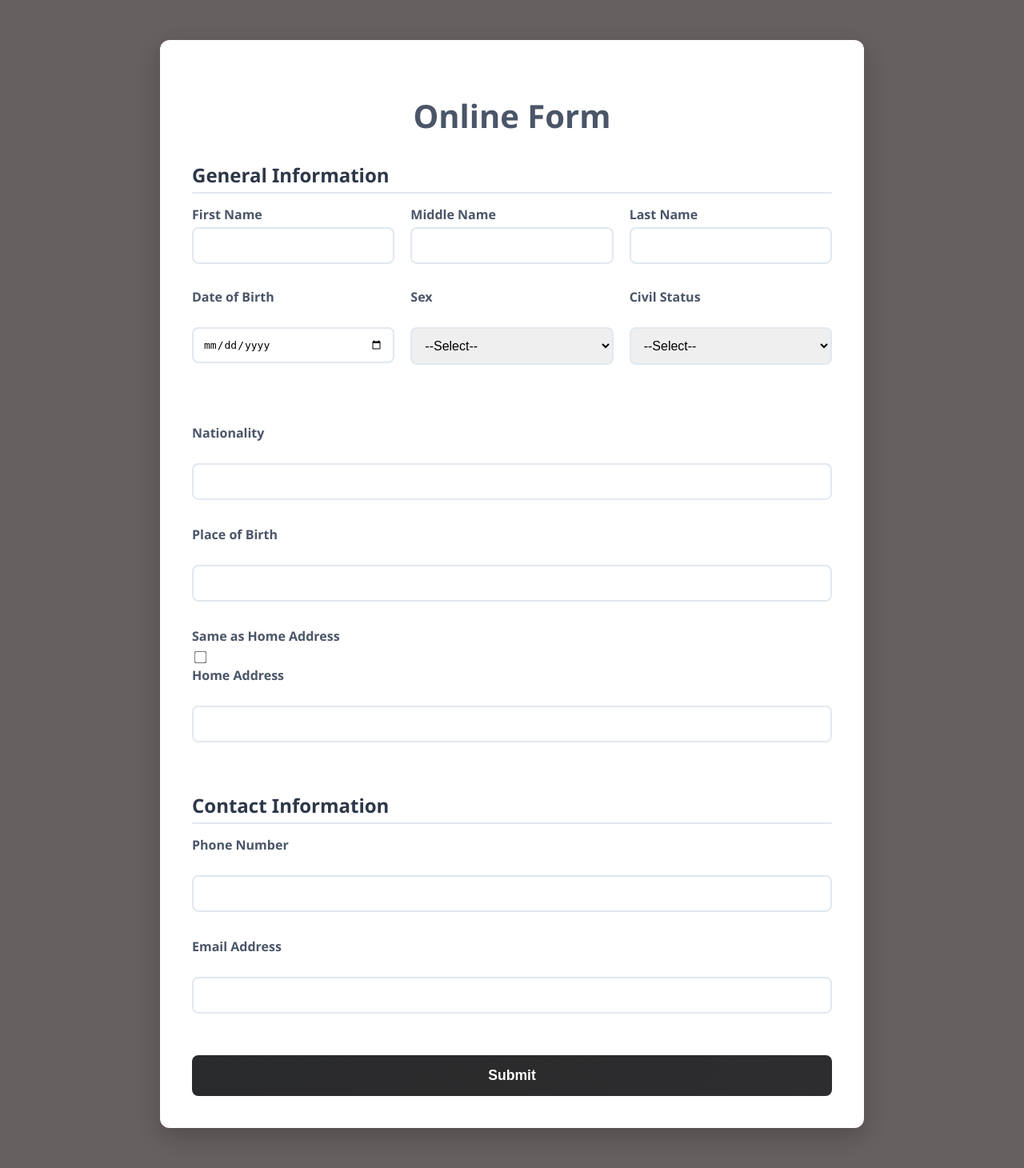
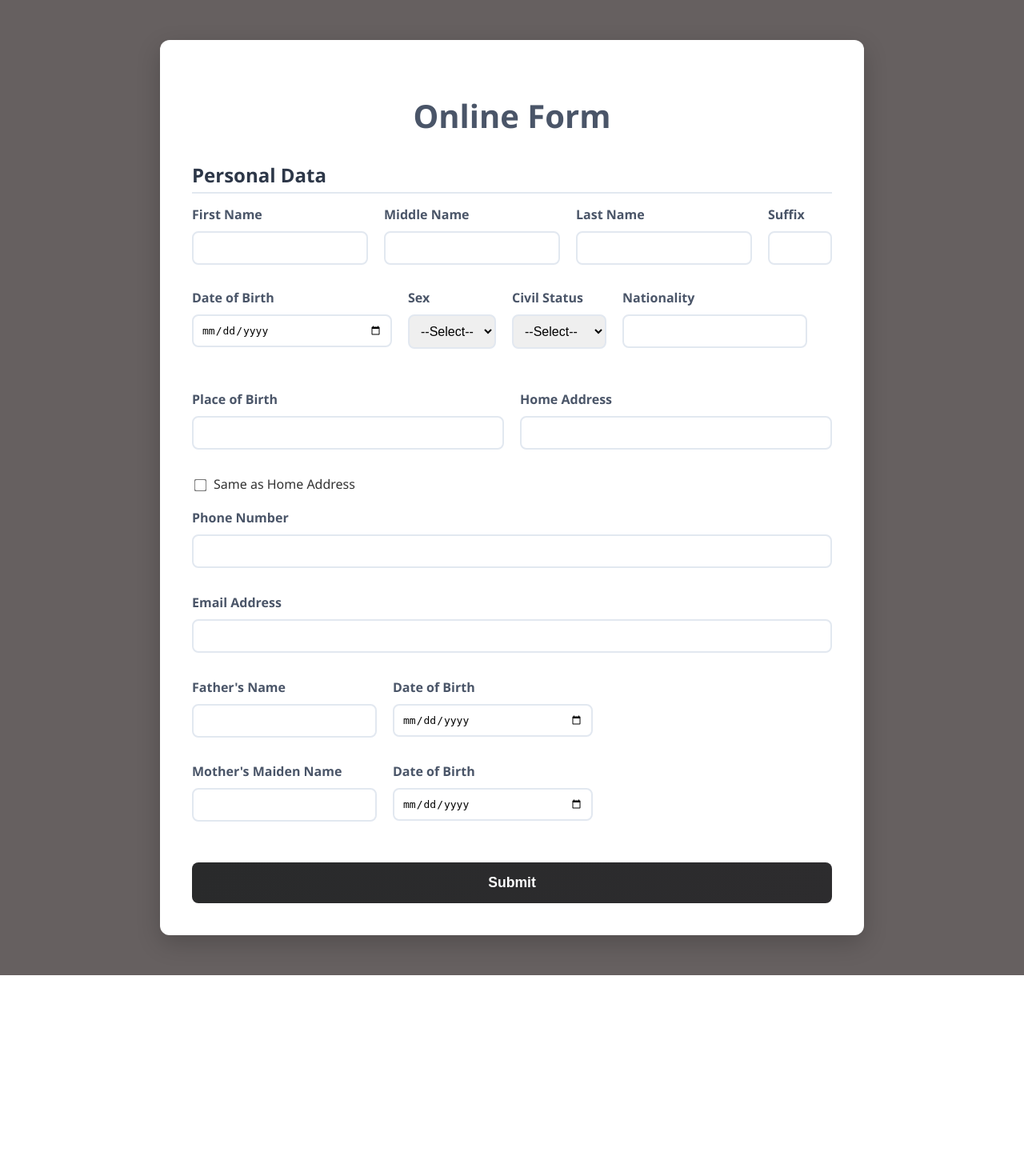
Before and after one commit to sabonhumot/OnlineFormConversion, a PHP site: page / in a window 1280 px wide. Shown: the whole page at 80% size. After the commit the page ends 1219 px from the top, so only its background shows below. Run offline with PHP 8.4, Linux system fonts and the light colour scheme.

Commit message:
lacking other fields

```diff
--- a/index.php
+++ b/index.php
@@ -13,30 +13,39 @@
     <div class="container">
     <h1>Online Form</h1>
     <form id = "onlineForm" onsubmit="return validateForm()" method="post" action="submit.php">
-        <h2>General Information</h2>
+        <h2>Personal Data</h2>
         <div class="gen-info">
-            <div class="name-field">
+            <div class="name-row">
+                <div class="input-field">
                     <label for="firstName">First Name</label>
                     <input type="text" id="firstName" name="fname">
                     <span id="fnameError" class="error"></span>
                 </div>
-            <div class="name-field">
+                <div class="input-field">
                     <label for="middleName">Middle Name</label>
                     <input type="text" id="middleName" name="mname">
                     <span id="mnameError" class="error"></span>
                 </div>
-            <div class="name-field">
+                <div class="input-field">
                     <label for="lastName">Last Name</label>
                     <input type="text" id="lastName" name="lname">
                     <span id="lnameError" class="error"></span>
                 </div>
-            <div class="name-field">
-                <label for="dob">Date of Birth</label><br>
+                <div class="input-field">
+                    <label for="suffix">Suffix</label>
+                    <input type="text" id="suffix" name="suffix">
+                    <span id="suffixError" class="error"></span>
+                </div>
+            </div>
+
+            <div class="other-info">
+                <div class="input-field">
+                    <label for="dob">Date of Birth</label>
                     <input type="date" id="dob" name="dob"><br>
                     <span id="dobError" class="error"></span><br>
                 </div>
-            <div class="name-field">
-                <label for="sex">Sex</label><br>
+                <div class="input-field">
+                    <label for="sex">Sex</label>
                     <select id="sex" name="sex">
                     <option value="">--Select--</option>
                     <option value="male">Male</option>
@@ -44,8 +53,8 @@
                     </select><br>
                     <span id="sexError" class="error"></span><br>
                 </div>
-            <div class="name-field">
-                <label for="civilStatus">Civil Status</label><br>
+                <div class="input-field">
+                    <label for="civilStatus">Civil Status</label>
                     <select id="civilStatus" name="civilStatus">
                     <option value="">--Select--</option>
                     <option value="single">Single</option>
@@ -56,33 +65,81 @@
                     </select><br>
                     <span id="civilStatusError" class="error"></span><br>
                 </div>
+                <div class="input-field">
+                    <label for="nationality">Nationality</label>
+                    <input type="text" id="nationality" name="nationality"><br>
+                    <span id="nationalityError" class="error"></span><br>
+                </div>
+            </div>
         </div>
 
-        <label for="nationality">Nationality</label><br>
-        <input type="text" id="nationality" name="nationality"><br>
-        <span id="nationalityError" class="error"></span><br>
-        <label for="pofbirth">Place of Birth</label><br>
+        <div class="address-info">
+            <div class="input-field">
+                <label for="pofbirth">Place of Birth</label>
                 <input type="text" id="pofbirth" name="pofbirth"><br>
                 <span id="pofbirthError" class="error"></span><br>
-        <label for="sameAdd">Same as Home Address</label>
-        <input type="checkbox" id="sameAdd" name="sameAdd"><br>
-        <label for="homeAdd">Home Address</label><br>
+            </div>
+
+            <div class="input-field">
+                <label for="homeAdd">Home Address</label>
                 <input type="text" id="homeAdd" name="homeAdd"><br>
                 <span id="homeAddError" class="error"></span><br>
+            </div>
+        </div>
 
-        <h2>Contact Information</h2>
-        <label for="pNum">Phone Number</label><br>
+        <div class="checkbox-container">
+                <input type="checkbox" id="sameAdd" name="sameAdd">Same as Home Address
+            </div>
+
+
+        <div class="input-field">
+            <label for="pNum">Phone Number</label>
             <input type="pNum" id="pNum" name="pNum"><br>
             <span id="pNumError" class="error"></span><br>
-        <label for="emailAdd">Email Address</label><br>
+        </div>
+        <div class="input-field">
+            <label for="emailAdd">Email Address</label>
             <input type="email" id="emailAdd" name="emailAdd"><br>
             <span id="emailAddError" class="error"></span><br>
+        </div>
+
+
+        <div class="name-row">
+                <div class="input-field">
+                    <label for="firstName">Father's Name</label>
+                    <input type="text" id="firstName" name="fname">
+                    <span id="fnameError" class="error"></span>
+                </div>
+                <div class="input-field">
+                    <label for="dob">Date of Birth</label>
+                    <input type="date" id="dob" name="dob"><br>
+                    <span id="dobError" class="error"></span><br>
+                </div>
+        </div>
+
+            <div class="name-row">
+                <div class="input-field">
+                    <label for="firstName">Mother's Maiden Name</label>
+                    <input type="text" id="firstName" name="fname">
+                    <span id="fnameError" class="error"></span>
+                </div>
+                <div class="input-field">
+                    <label for="dob">Date of Birth</label>
+                    <input type="date" id="dob" name="dob"><br>
+                    <span id="dobError" class="error"></span><br>
+                </div>
+            </div>
+
 
         <input type="submit" id ="submitButton" value="Submit">
+
+
     </form>
     </div>
 
 
 
+
+
 </body>
 </html>
--- a/styles.css
+++ b/styles.css
@@ -14,6 +14,7 @@ body {
     box-shadow: 0 10px 30px rgba(0, 0, 0, 0.2);
     border-radius: 12px;
     font-family: 'Segoe UI', Tahoma, Geneva, Verdana, sans-serif;
+    flex-wrap: wrap;
 }
 
 h1 {
@@ -32,49 +33,42 @@ h2 {
     padding-bottom: 5px;
 }
 
+
+
 .gen-info {
-    display: grid;
-    grid-template-columns: 1fr 1fr 1fr;
+    display: flex;
+    flex-direction: column;
     gap: 20px;
     margin-bottom: 20px;
 }
 
-.name-field {
+.name-row {
     display: flex;
-    flex-direction: column;
+    flex-direction: row;
+    gap: 20px;
 }
 
-.name-field label {
-    margin-bottom: 5px;
-    font-weight: 600;
-    color: #4a5568;
+.other-info {
+    display: flex;
+    flex-direction: row;
+    gap: 20px;
 }
 
-.name-field input {
-    width: 100%;
-    padding: 12px;
-    margin-bottom: 5px;
-    border: 2px solid #e2e8f0;
-    border-radius: 8px;
-    box-sizing: border-box;
-    font-size: 1em;
-    transition: border-color 0.3s ease, box-shadow 0.3s ease;
+.address-info {
+    display: flex;
+    flex-direction: row;
+    gap: 20px;
+    justify-content: space-between;
 }
 
-.name-field input:focus {
-    border-color: #667eea;
-    box-shadow: 0 0 0 3px rgba(102, 126, 234, 0.1);
-    outline: none;
+#pofbirth, #homeAdd {
+    width: 390px;
 }
 
-.name-field .error {
-    margin-top: 5px;
-    display: block;
-}
 
 input[type="text"], input[type="date"], input[type="email"], input[type="pNum"], select {
     width: 100%;
-    padding: 12px;
+    padding: 10px;
     margin-bottom: 5px;
     border: 2px solid #e2e8f0;
     border-radius: 8px;
@@ -91,14 +85,22 @@ input[type="text"]:focus, input[type="date"]:focus, input[type="email"]:focus, s
 
 label {
     display: block;
-    margin-bottom: 5px;
+    margin-bottom: 10px;
     font-weight: 600;
     color: #4a5568;
 }
 
+.checkbox-container {
+    margin-bottom: 20px;
+}
+
+
 input[type="checkbox"] {
     margin-right: 10px;
     transform: scale(1.2);
+    display: inline-block;
+    vertical-align: middle;
+    padding: 20px;
 }
 
 input[type="submit"] {
@@ -127,6 +129,17 @@ input[type="submit"]:hover {
     display: block;
 }
 
+#suffix {
+    width: 80px;
+}
+
+#dob {
+    width: 250px;
+}
+
+
+
+
 @media (max-width: 768px) {
     .container {
         margin: 20px;
@@ -137,6 +150,14 @@ input[type="submit"]:hover {
         grid-template-columns: 1fr;
     }
 
+    .name-row {
+        flex-direction: column;
+    }
+
+    .other-info {
+        flex-direction: column;
+    }
+
     h1 {
         font-size: 2em;
     }
```
Lines whose indentation alone changed are shown as unchanged.
